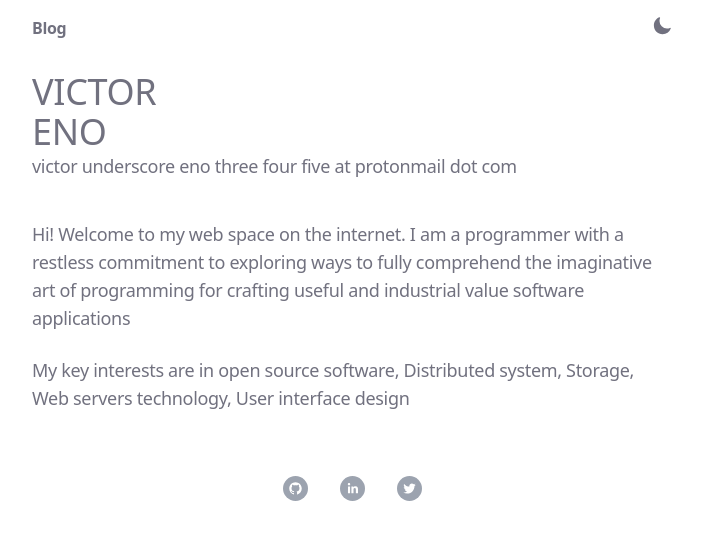
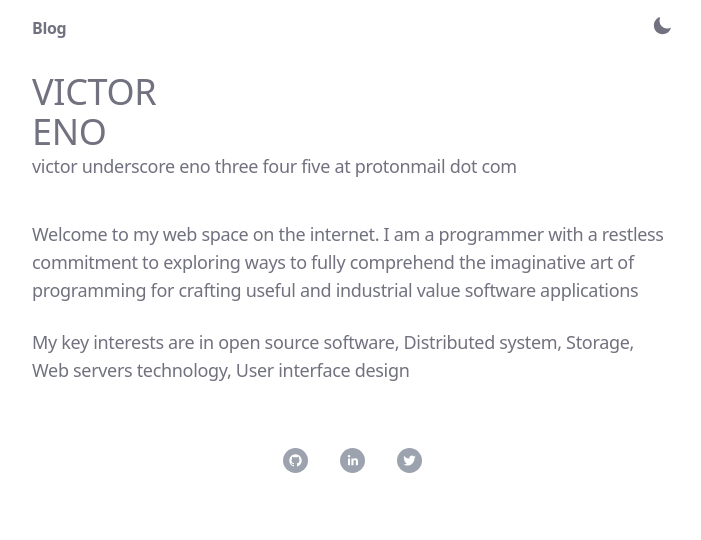
Before and after one commit to victor-eno/vicjournals, a Next.js app: page /about in a window 1280 px wide. Shown: the top 540 px of the page, without its empty margins (288-989 px from the left). Built offline with nearby package versions, Linux system fonts and the light colour scheme.

Commit message:
testing changes

```diff
--- a/pages/about.js
+++ b/pages/about.js
@@ -56,7 +56,7 @@ import { ArrowLongRightIcon } from "@heroicons/react/24/outline";
           <div>
 
              <p>
-              Hi! Welcome to my web space on the internet. I am a programmer with a restless
+              Welcome to my web space on the internet. I am a programmer with a restless
               commitment to exploring ways to fully comprehend the imaginative art of
               programming for crafting useful and industrial value software
               applications
--- a/pages/index.js
+++ b/pages/index.js
@@ -61,8 +61,8 @@ export default function Blog({ posts }) {
 
               <div  key={`${post.slug}`} href={`/blog/${post.slug}`}>
                   <div className='mb-4'>
-                    <h1 className='vic3 text-xl font-semibold text-gray-500'>{post.frontMatter.title}</h1>
-                    <h1 className="font-base h-10 text-gray-500">{post.frontMatter.date}</h1>
+                    <h1 className='vic3 text-xl font-bold text-gray-500'>{post.frontMatter.title}</h1>
+                    <h1 className="font-base h-7 text-gray-500">{post.frontMatter.date}</h1>
                     <p>{post.frontMatter.metaDesc}</p>
 
                     <div className="flex justify-between">
--- a/styles/globals.css
+++ b/styles/globals.css
@@ -19,11 +19,11 @@
 
     .vic1 {
       @apply text-greytext-100 dark:text-moodytext-100;;
-      font-variation-settings: 'wght' 550;
+      font-variation-settings: 'wght' 850;
    }
    .vic2 {
     @apply text-greytext-100 dark:text-moodytext-100;;
-    font-variation-settings: 'wght' 50;
+    font-variation-settings: 'wght' 150;
     }
 
     .vic3 {
@@ -33,7 +33,7 @@
 
     p{
       @apply text-lg text-greytext-100 dark:text-moodytext-100;
-      font-variation-settings: 'wght' 350;
+      font-variation-settings: 'wght' 250;
     }
 
 
```
